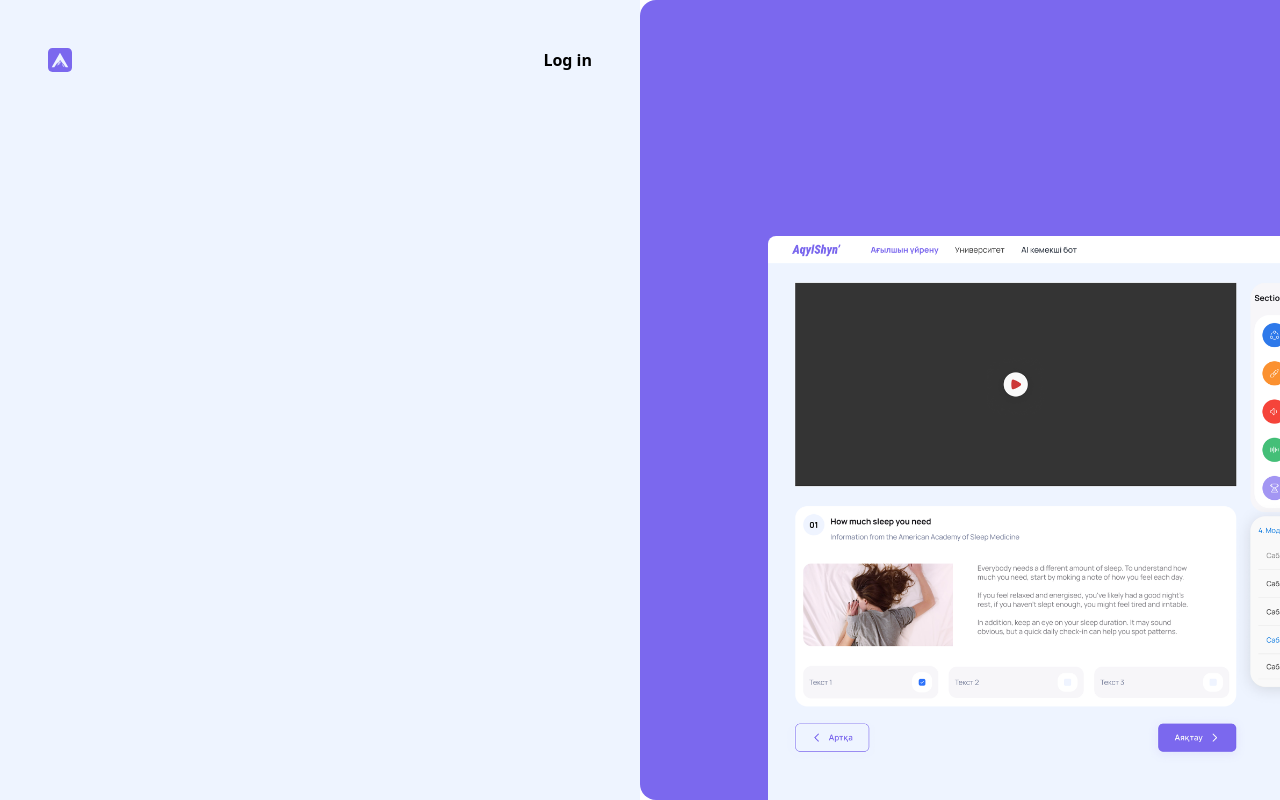
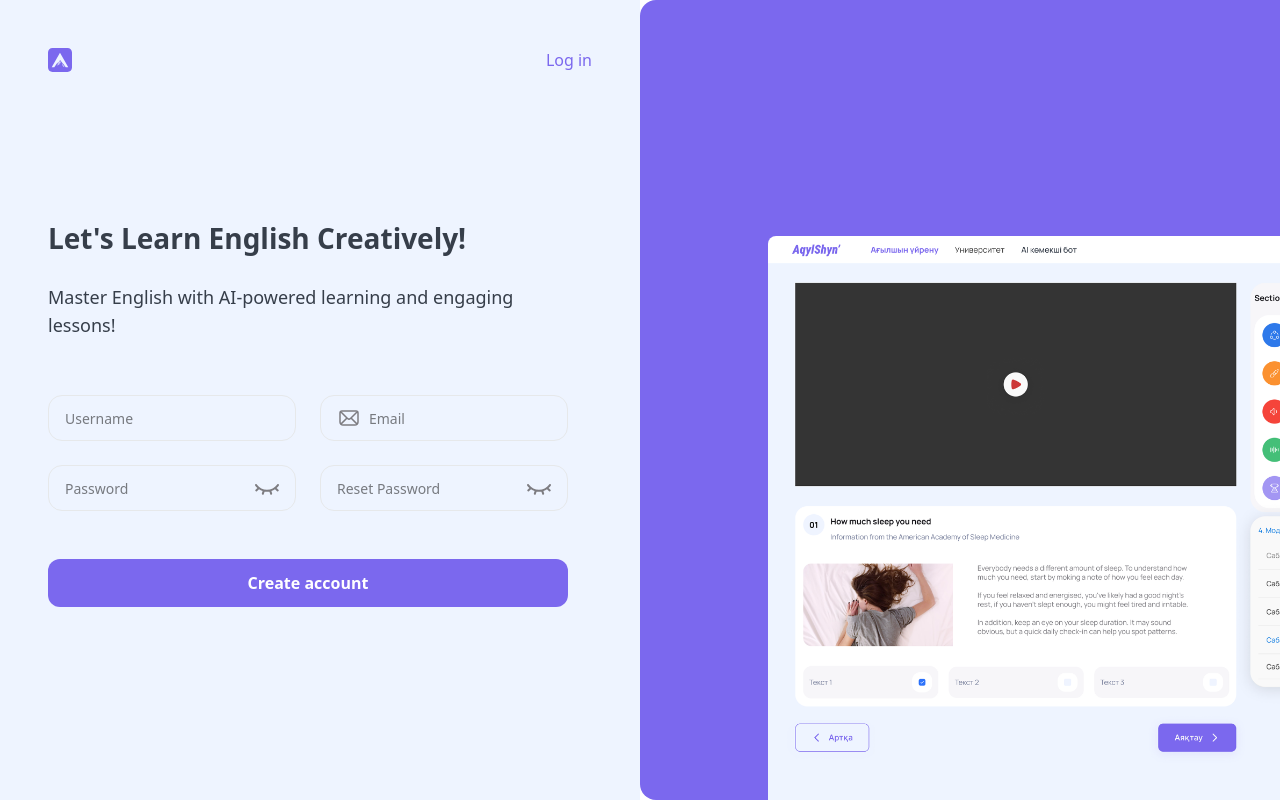
Before and after one commit to zHannur0/edu-diploma, a Next.js app: page /register in a window 1280 px wide. Built offline with nearby package versions, Linux system fonts and the light colour scheme.

Commit message:
end rega page

```diff
--- a/src/app/(auth)/components/AuthHeader.tsx
+++ b/src/app/(auth)/components/AuthHeader.tsx
@@ -1,7 +1,7 @@
 "use client"
 import Image from "next/image";
-import Link from "next/link";
 import { usePathname } from "next/navigation";
+import CustomLink from "@/components/ui/link/CustomLink";
 
 const AuthHeader = () => {
     const pathname = usePathname();
@@ -11,7 +11,7 @@ const AuthHeader = () => {
             <Image src={"/icon/logo.svg"} alt={"logo"} width={24} height={24}/>
             {
                 !pathname.includes("login") && (
-                    <Link href={"/login"} className="font-semibold">Log in</Link>
+                    <CustomLink href={"/login"} label={"Log in"} />
                 )
             }
         </div>
--- a/src/app/(auth)/components/EmailInput.tsx
+++ b/src/app/(auth)/components/EmailInput.tsx
@@ -2,7 +2,7 @@ import Input from "@/components/ui/input/Input";
 
 const EmailInput = () => {
     return (
-        <Input iconStart={"/icon/auth/letter.svg"} type={"email"} label={"Email"}/>
+        <Input iconStart={"/icon/auth/letter.svg"} type={"email"} label={"Email"} placeholder={"Email"}/>
     );
 }
 
--- a/src/app/(auth)/components/PasswordInput.tsx
+++ b/src/app/(auth)/components/PasswordInput.tsx
@@ -1,8 +1,10 @@
 import Input from "@/components/ui/input/Input";
 
-const PasswordInput = () => {
+const PasswordInput = (
+    {type}: {type: number},
+) => {
     return (
-        <Input iconEnd={"/icon/auth/closed.svg"} type={"password"} label={"Password"}/>
+        <Input iconEnd={"/icon/auth/closed.svg"} type={"password"} label={type === 1 ? "Password" : "Reset Password"} placeholder={type === 1 ? "Password" : "Reset Password"} />
     );
 }
 
--- a/src/app/(auth)/login/page.tsx
+++ b/src/app/(auth)/login/page.tsx
@@ -23,7 +23,7 @@ export default function LoginPage() {
                 </div>
                 <Button label={"Continue"} type="submit" onClick={(e) => e.preventDefault()}/>
                 <div className="w-full text-center">
-                    <span className="text-[#99A0AB] font-semibold">{"Don't have an account?"}</span> <CustomLink href={"#"} label={"Sign In"}/>
+                    <span className="text-[#99A0AB] font-semibold">{"Don't have an account?"}</span> <CustomLink href={"/register"} label={"Sign In"}/>
                 </div>
             </form>
         </div>
--- a/src/app/(auth)/register/page.tsx
+++ b/src/app/(auth)/register/page.tsx
@@ -1,9 +1,34 @@
 "use client"
 
-export default function RegisterPage() {
+import EmailInput from "@/app/(auth)/components/EmailInput";
+import PasswordInput from "@/app/(auth)/components/PasswordInput";
+import CustomLink from "@/components/ui/link/CustomLink";
+import Button from "@/components/ui/button/Button";
+import Input from "@/components/ui/input/Input";
+
+export default function LoginPage() {
     return (
-        <div className="flex ">
+        <div className="flex flex-col w-full max-w-[520px]">
+            <h1 className="mb-6 text-[#363E4A] text-[28px] font-bold">
+                {"Let's Learn English Creatively!"}
+            </h1>
+            <p className="mb-14 text-[#363E4A] text-lg font-medium">
+                Master English with AI-powered learning and engaging <br/> lessons!
+            </p>
+            <form action="" className="flex flex-col gap-6">
+                <div className="grid grid-cols-2 gap-6">
+                    <Input placeholder={"Username"} label={"Username"}/>
+                    <EmailInput/>
+                    <PasswordInput type={1}/>
+                    <PasswordInput type={2}/>
+                </div>
 
+                <div className="flex w-full justify-between">
+                    <div></div>
+                </div>
+
+                <Button label={"Create account"} type="submit" onClick={(e) => e.preventDefault()}/>
+            </form>
         </div>
     );
 }
--- a/src/app/(static)/layout.tsx
+++ b/src/app/(static)/layout.tsx
@@ -6,7 +6,7 @@ export default function BasicLayout({
                                    }: {
     children: React.ReactNode
 }) {
-    return <section className="min-h-[100vh] relative flex flex-col items-center font-Montserrat">
+    return <section className="min-h-screen relative flex flex-col items-center font-Montserrat">
         <Header />
         {children}
         <Footer/>
--- a/src/components/layout/Header.tsx
+++ b/src/components/layout/Header.tsx
@@ -1,6 +1,8 @@
+"use client"
 import Wrapper from "@/components/layout/Wrapper";
 import Image from "next/image";
 import Link from "next/link";
+import {useRouter} from "next/navigation";
 
 const nav = [
     {
@@ -22,6 +24,7 @@ const nav = [
 
 
 const Header = () => {
+    const router = useRouter();
     return (
             <Wrapper>
                 <div className="flex justify-between items-center w-full py-3">
@@ -41,7 +44,7 @@ const Header = () => {
                         </div>
                     </div>
                     <div className="flex gap-8 items-center">
-                        <button className="bg-[#7B68EE] text-white px-11 py-3 rounded-xl" >
+                        <button className="bg-[#7B68EE] text-white px-11 py-3 rounded-xl" onClick={() => router.push("/login")}>
                             Тіркелу
                         </button>
                     </div>
--- a/src/components/ui/input/Input.tsx
+++ b/src/components/ui/input/Input.tsx
@@ -1,6 +1,6 @@
 "use client"
 
-import React from "react"
+import React, {useRef} from "react"
 import {useState} from "react";
 import Image from "next/image";
 
@@ -14,18 +14,26 @@ interface InputProps extends React.HTMLAttributes<HTMLInputElement> {
 
 const Input: React.FC<InputProps> = ({label, iconStart, iconEnd, placeholder, ...props}) => {
     const [isFocused, setIsFocused] = useState(false);
-    const [value, setValue] = useState("");
+    const [hasContent, setHasContent] = useState(false);
+    const inputRef = useRef<HTMLInputElement>(null);
+
+    const handleBlur = () => {
+        setIsFocused(false);
+        if (inputRef.current) {
+            setHasContent(inputRef.current.value.trim().length > 0);
+        }
+    };
 
     return (
         <div className={`relative w-full flex items-center gap-2 max-w-[520px] rounded-[14px] px-4 py-[10px] border ${isFocused ? "border-[#7B68EE]" : "border-[#E6E8EA]"}`}>
             {
-                label && (
+                label && (isFocused || hasContent)  ? (
                     <label
                         className="absolute left-3 top-0 -translate-y-1/2 px-2 text-[#546173] text-xs bg-white transition-all px-[6px] rounded-2xl"
                     >
                         {label}
                     </label>
-                )
+                ) : null
             }
             {
                 iconStart && (
@@ -34,10 +42,9 @@ const Input: React.FC<InputProps> = ({label, iconStart, iconEnd, placeholder, ..
             }
             <input
                 {...props}
-                value={value}
-                onChange={(e) => setValue(e.target.value)}
+                ref={inputRef}
                 onFocus={() => setIsFocused(true)}
-                onBlur={() => setIsFocused(value !== "")}
+                onBlur={handleBlur}
                 placeholder={placeholder}
                 className="w-full border-none outline-none focus:outline-none h-full text-sm"
             />
```
